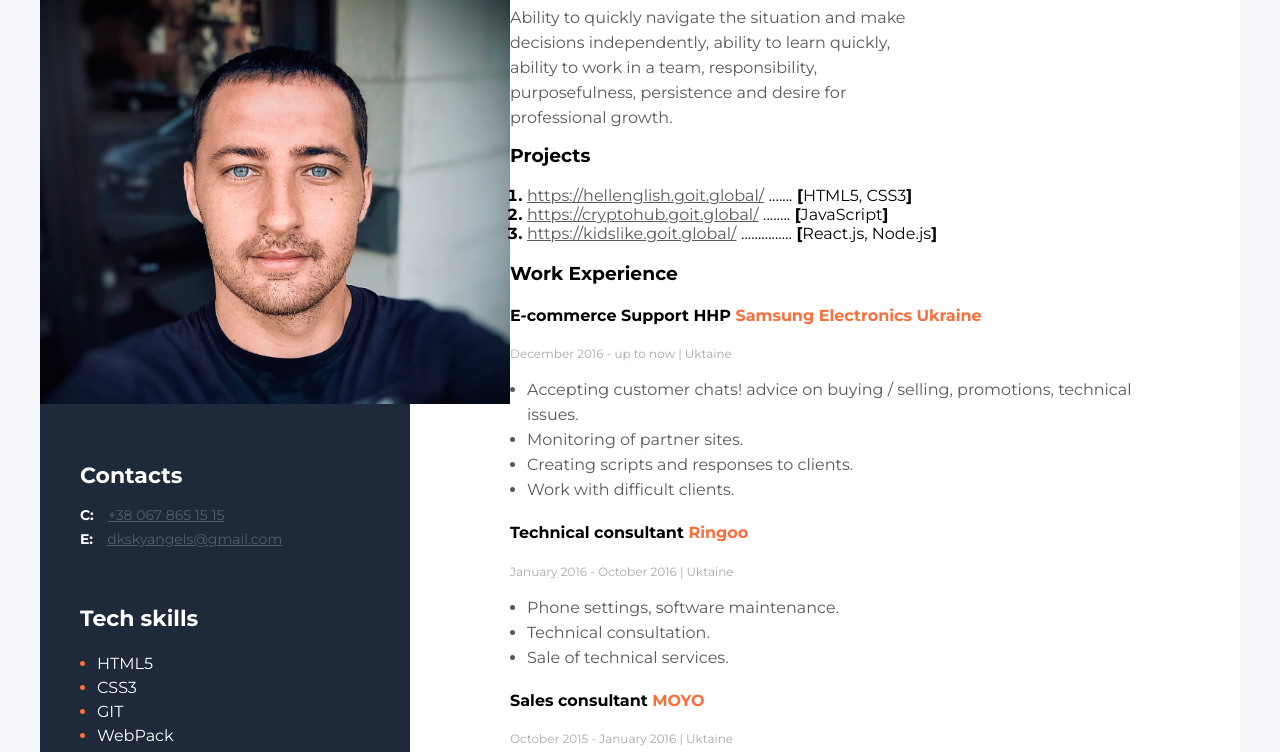
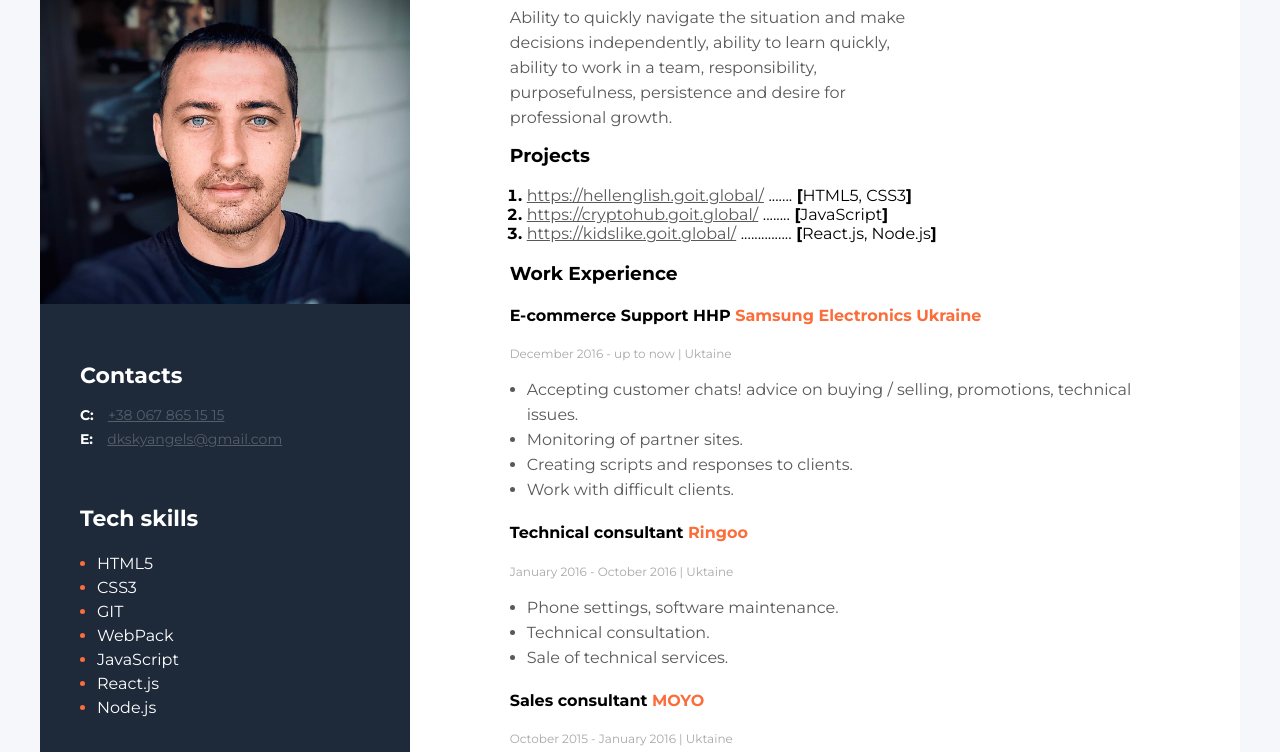
Before and after one commit to skyangelsUA/resume-tkachenko, a plain HTML site: page index.html in a window 1280 px wide. Shown: the part 146-898 px from the top of the page. Drawn offline with Linux system fonts and the light colour scheme.

Commit message:
Update styles.css

```diff
--- a/css/styles.css
+++ b/css/styles.css
@@ -82,7 +82,7 @@ body {
 }
 
 .size-photo {
-  height: 470px;
+  height: 370px;
 }
 
 .contacts-section {
```
